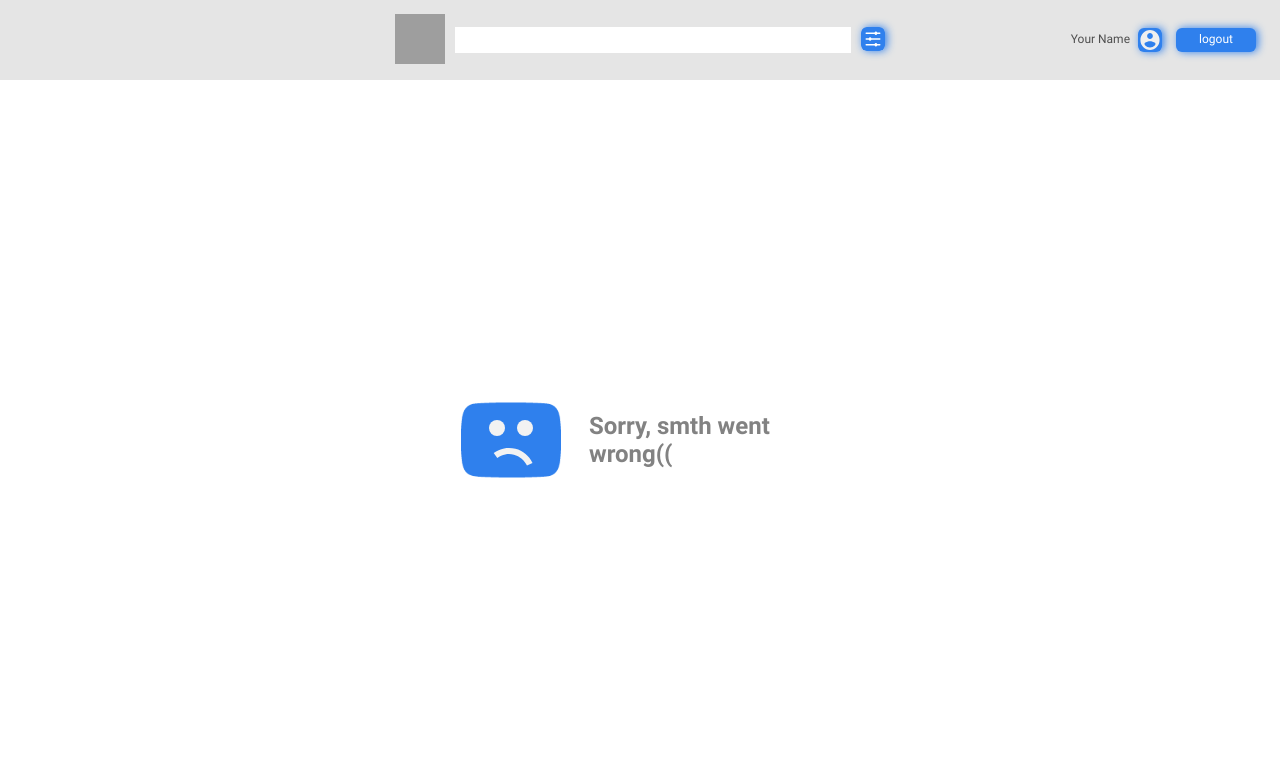
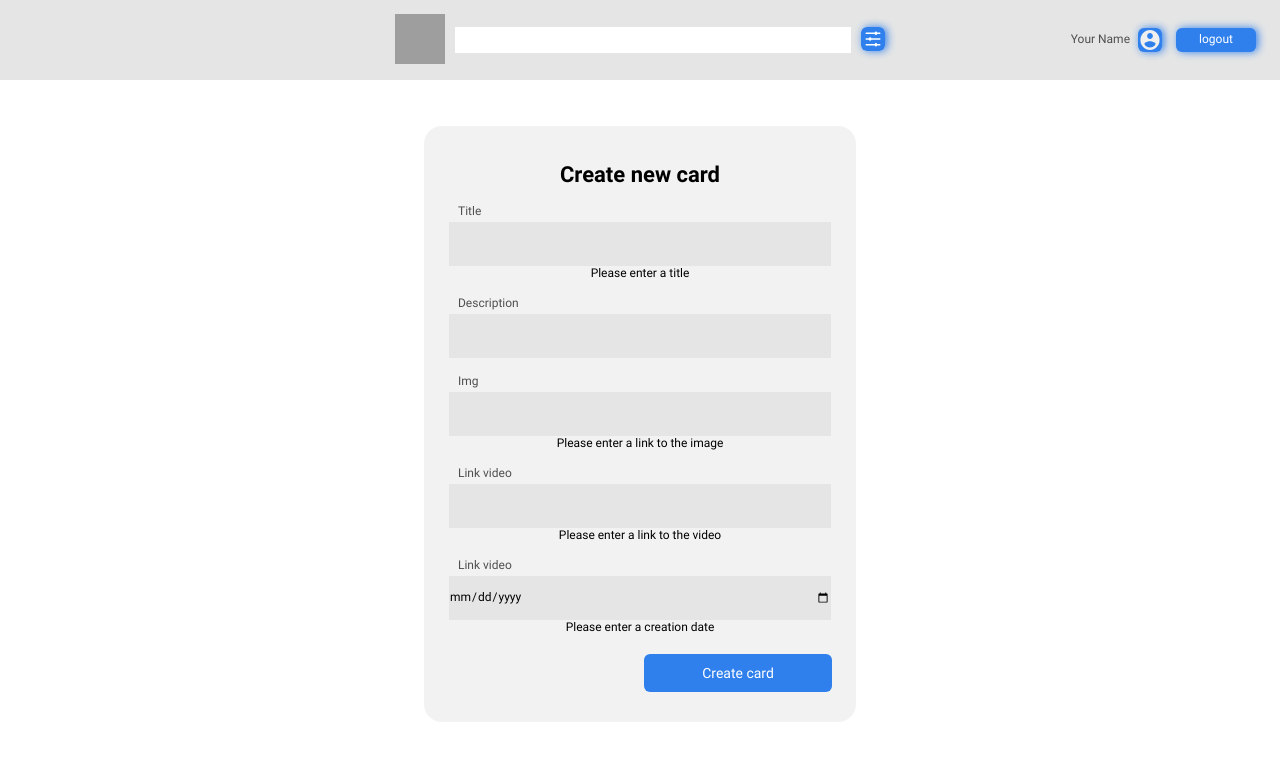
Before and after one commit to anticher/youtube-client, an Angular app in the folder youtube-client-app/: page /admin in a window 1280 px wide. Before the commit this address led to /not-found. Shown: the top 760 px of the page. Built offline with nearby package versions, Linux system fonts and the light colour scheme; sample sign-in values are in the browser's storage; grey boxes are pictures that could not be loaded.

Commit message:
feat: add admin-page with form

```diff
--- /dev/null
+++ b/youtube-client-app/src/app/admin/components/admin-page/admin-page.component.html
@@ -0,0 +1 @@
+<app-new-card-form></app-new-card-form>
--- /dev/null
+++ b/youtube-client-app/src/app/admin/components/admin-page/admin-page.component.scss
@@ -0,0 +1,6 @@
+:host {
+    margin-top: 46px;
+    display: flex;
+    justify-content: center;
+    align-items: center;
+}
--- /dev/null
+++ b/youtube-client-app/src/app/admin/components/new-card-form/new-card-form.component.html
@@ -0,0 +1,35 @@
+<form class="new-card-form" [formGroup]="form">
+    <h4 class="new-card-form__header">Create new card</h4>
+    <label for="title" class="new-card-form__label">Title</label>
+    <!-- <pre>{{form.get('title')?.errors | json}}</pre> -->
+    <input formControlName="title" type="text" name="title" class="new-card-form__input">
+    <div class="new-card-form__validation" *ngIf="form.get('title')?.invalid">
+        <span *ngIf="form.get('title')?.errors!['required']">Please enter a title</span>
+        <span *ngIf="form.get('title')?.errors!['minlength'] && form.get('title')?.touched">The title is too short</span>
+        <span *ngIf="form.get('title')?.errors!['maxlength'] && form.get('title')?.touched">The title is too long</span>
+    </div>
+    <label for="description" class="new-card-form__label">Description</label>
+    <input formControlName="description" type="text" name="description" class="new-card-form__input">
+    <div class="new-card-form__validation" *ngIf="form.get('description')?.invalid">
+        <span *ngIf="form.get('description')?.errors!['maxlength'] && form.get('title')?.touched">The description is too long</span>
+    </div>
+    <label for="img" class="new-card-form__label">Img</label>
+    <input formControlName="img" type="url" name="img" class="new-card-form__input">
+    <div class="new-card-form__validation" *ngIf="form.get('img')?.invalid">
+        <span *ngIf="form.get('img')?.errors!['required']">Please enter a link to the image</span>
+        <span *ngIf="form.get('img')?.errors!['urlValidator'] && form.get('img')?.touched">The image link is invalid</span>
+    </div>
+    <label for="video" class="new-card-form__label">Link video</label>
+    <input formControlName="video" type="url" name="video" class="new-card-form__input">
+    <div class="new-card-form__validation" *ngIf="form.get('video')?.invalid">
+        <span *ngIf="form.get('video')?.errors!['required']">Please enter a link to the video</span>
+        <span *ngIf="form.get('video')?.errors!['urlValidator'] && form.get('video')?.touched">The video link is invalid</span>
+    </div>
+    <label for="date" class="new-card-form__label">Link video</label>
+    <input formControlName="date" type="date" name="date" class="new-card-form__input">
+    <div class="new-card-form__validation" *ngIf="form.get('date')?.invalid">
+        <span *ngIf="form.get('date')?.errors!['required']">Please enter a creation date</span>
+        <span *ngIf="form.get('date')?.errors!['dateValidator']">The date is invalid</span>
+    </div>
+    <button type="submit" class="new-card-form__button">Create card</button>
+</form>
--- /dev/null
+++ b/youtube-client-app/src/app/admin/components/new-card-form/new-card-form.component.scss
@@ -0,0 +1,46 @@
+@import "../../../../styles/styles.scss";
+
+.new-card-form {
+    padding: 36px 24px 30px;
+    width: 432px;
+    min-height: 492px;
+    display: flex;
+    flex-direction: column;
+    align-items: center;
+    background-color: #f2f2f2;
+    border-radius: 18px;
+    &__header {
+        font-weight: 700;
+        font-size: 22px;
+        line-height: 26px;
+        color: $black;
+    }
+
+    &__label {
+        margin-top: 16px;
+        margin-left: 10px;
+        align-self: flex-start;
+        font-size: 12px;
+        line-height: 14px;
+        color: $grey;
+    }
+
+    &__input {
+        margin-top: 4px;
+        width: 382px;
+        height: 44px;
+        background-color: $light-grey;
+    }
+
+    &__button {
+        margin-top: 20px;
+        width: 188px;
+        height: 38px;
+        align-self: flex-end;
+        font-size: 14px;
+        line-height: 18px;
+        color: $white;
+        background-color: $blue;
+        border-radius: 6px;
+    }
+}
--- /dev/null
+++ b/youtube-client-app/src/app/admin/components/new-card-form/new-card-form.component.ts
@@ -0,0 +1,34 @@
+import { Component } from '@angular/core';
+import { FormControl, FormGroup, Validators } from '@angular/forms';
+import { DateValidator } from '../../validators/date.validator';
+import { UrlValidator } from '../../validators/url.validator';
+
+@Component({
+  selector: 'app-new-card-form',
+  templateUrl: './new-card-form.component.html',
+  styleUrls: ['./new-card-form.component.scss']
+})
+export class NewCardFormComponent {
+  public form = new FormGroup({
+    title: new FormControl('', [
+      Validators.required,
+      Validators.minLength(3),
+      Validators.maxLength(20)
+    ]),
+    description: new FormControl('', [
+      Validators.maxLength(255)
+    ]),
+    img: new FormControl('', [
+      Validators.required,
+      UrlValidator.isCorrect
+    ]),
+    video: new FormControl('', [
+      Validators.required,
+      UrlValidator.isCorrect
+    ]),
+    date: new FormControl('', [
+      Validators.required,
+      DateValidator.isCorrect
+    ]),
+  })
+}
--- /dev/null
+++ b/youtube-client-app/src/app/admin/validators/date.validator.ts
@@ -0,0 +1,12 @@
+import { FormControl } from "@angular/forms";
+
+export class DateValidator {
+    static isCorrect(control: FormControl) :{[key: string]: boolean} | null {
+        const inputDate = control.value
+        const currentDate = new Date().toISOString().split('T')[0]
+        if (Date.parse(inputDate) - Date.parse(currentDate) >= 0 || inputDate.length === 0) {
+            return null
+        }
+        return {'dateValidator': true}
+    }
+}
--- /dev/null
+++ b/youtube-client-app/src/app/admin/validators/url.validator.ts
@@ -0,0 +1,11 @@
+import { FormControl } from "@angular/forms";
+
+export class UrlValidator {
+    static isCorrect(control: FormControl) :{[key: string]: boolean} | null {
+        const reg = /(http(s)?:\/\/.)?(www\.)?[-a-zA-Z0-9@:%._\+~#=]{2,256}\.[a-z]{2,6}\b([-a-zA-Z0-9@:%_\+.~#?&//=]*)/g
+        if (control.value.match(reg) || control.value.length === 0) {
+            return null
+        }
+        return {'urlValidator': true}
+    }
+}
--- a/youtube-client-app/src/app/app-routing.module.ts
+++ b/youtube-client-app/src/app/app-routing.module.ts
@@ -1,5 +1,6 @@
 import { NgModule } from '@angular/core';
 import { RouterModule } from '@angular/router';
+import { AdminPageComponent } from './admin/components/admin-page/admin-page.component';
 import { LoginGuard } from './auth/guards/login.guard';
 import { NotFoundComponent } from './core/components/not-found/not-found.component';
 import { DetailsPageComponent } from './youtube/components/details-page/details-page.component';
@@ -8,6 +9,13 @@ const routes = [
   {
     path: 'login',
     loadChildren: () => import('./auth/auth.module').then((m) => m.AuthModule),
+  },
+  {
+    path: 'admin',
+    // component: AdminPageComponent,
+    loadChildren: () => import('./admin/admin.module').then((m) => m.AdminModule),
+    canLoad: [LoginGuard],
+    canActivate: [LoginGuard],
   },
   { path: 'result/:id', component: DetailsPageComponent },
   {
--- a/youtube-client-app/src/app/app.module.ts
+++ b/youtube-client-app/src/app/app.module.ts
@@ -11,6 +11,7 @@ import { CoreModule } from './core/core.module';
 import { YoutubeModule } from './youtube/youtube.module';
 import { SharedModule } from './shared/shared.module';
 import { AuthModule } from './auth/auth.module';
+import { AdminModule } from './admin/admin.module';
 
 @NgModule({
   declarations: [
@@ -26,6 +27,7 @@ import { AuthModule } from './auth/auth.module';
     SharedModule,
     AppRoutingModule,
     AuthModule,
+    AdminModule,
   ],
   providers: [],
   bootstrap: [AppComponent],
```
Also changed, not shown: youtube-client-app/src/app/admin/admin-router.module.ts (added, +13 -0 lines), youtube-client-app/src/app/admin/admin.module.ts (added, +23 -0 lines), youtube-client-app/src/app/admin/components/admin-page/admin-page.component.ts (added, +8 -0 lines), 2 other files (tests, documents, lock files or other folders).
